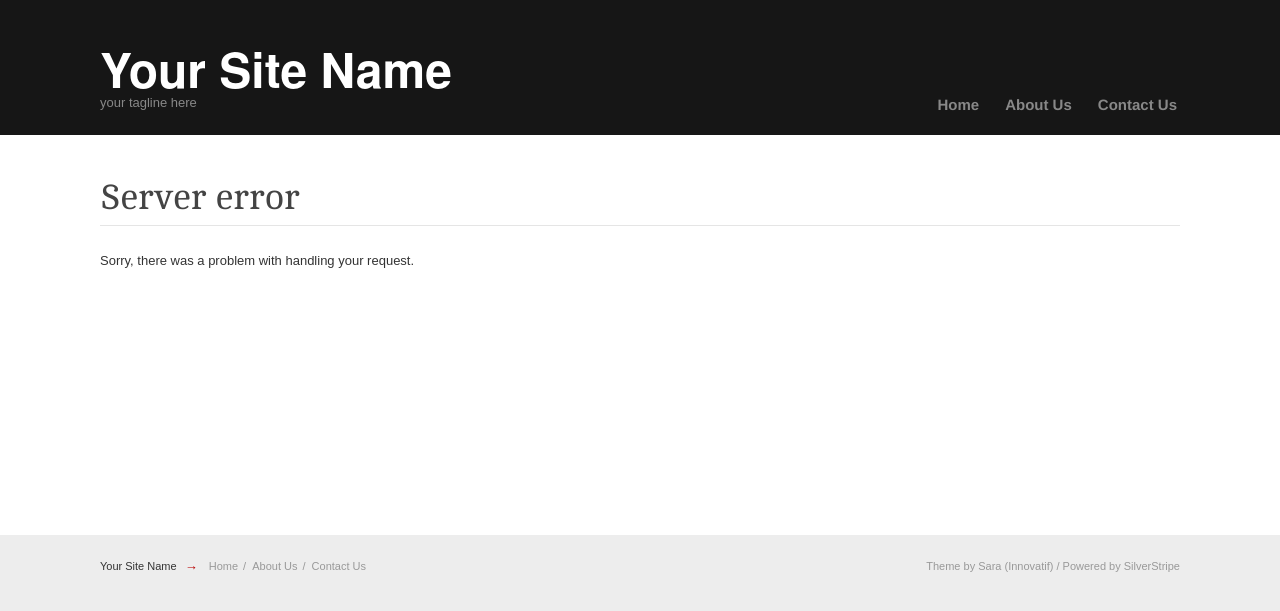
After one commit to helpfulrobot/stephenjcorwin-silverstripe-demo, a PHP site: page /assets/error-500.html in a window 1280 px wide. The commit adds this page. Shown: the top 611 px of the page. Run offline with PHP 8.4, Linux system fonts and the light colour scheme; some libraries are stand-ins or nearby versions.

Commit message:
updated git ignore and fixed images

```diff
--- a/08_image_setwidth/code/DP_Image_SetWidthPage.php
+++ b/08_image_setwidth/code/DP_Image_SetWidthPage.php
@@ -2,7 +2,6 @@
 class DP_Image_SetWidthPage extends DemonstrationPage {
 
 	private static $db = array(
-		'Width' => 'Int'
 	);
 
 	private static $has_one = array(
@@ -15,11 +14,9 @@ class DP_Image_SetWidthPage extends DemonstrationPage {
 		$tab = 'Root.Main';
 		$tab = 'Root.Examples';
 
-		$field = new NumericField('Width');
-    	$fields->addFieldToTab($tab, $field);
-
 		$field = new UploadField('Image');
 		$field->setAllowedMaxFileNumber(1);
+		$field->getValidator()->setAllowedMaxFileSize( 4 * 1024 * 1024 );
 		$field->setFolderName('Uploads/10-image-setwidth/');
     	$fields->addFieldToTab($tab, $field);
 
--- /dev/null
+++ b/assets/error-500.html
@@ -0,0 +1,109 @@
+<!DOCTYPE html>
+<!--
+>>>>>>>>>>>>>>>>>>>>>>>>>>>>>>>>>>>>>>>>>>>>>>>>>>>>>>>>>>>>>>>>>>>>>>>>>>>>>>>>>>>>>>>>>>>>>>>>>>>>>>>>>>
+Simple. by Sara (saratusar.com, @saratusar) for Innovatif - an awesome Slovenia-based digital agency (innovatif.com/en)
+Change it, enhance it and most importantly enjoy it!
+>>>>>>>>>>>>>>>>>>>>>>>>>>>>>>>>>>>>>>>>>>>>>>>>>>>>>>>>>>>>>>>>>>>>>>>>>>>>>>>>>>>>>>>>>>>>>>>>>>>>>>>>>>
+-->
+
+<!--[if !IE]><!-->
+<html lang="en-US">
+<!--<![endif]-->
+<!--[if IE 6 ]><html lang="en-US" class="ie ie6"><![endif]-->
+<!--[if IE 7 ]><html lang="en-US" class="ie ie7"><![endif]-->
+<!--[if IE 8 ]><html lang="en-US" class="ie ie8"><![endif]-->
+<head>
+	<base href="http://localhost/"><!--[if lte IE 6]></base><![endif]-->
+	<title>Server error &raquo; Your Site Name</title>
+	<meta charset="utf-8">
+	<meta name="viewport" content="width=device-width, initial-scale=1.0, maximum-scale=1.0, user-scalable=0">
+	<meta http-equiv="Content-Type" content="text/html; charset=utf-8">
+	<meta name="generator" content="SilverStripe - http://silverstripe.org" />
+<meta http-equiv="Content-type" content="text/html; charset=utf-8" />
+
+	<!--[if lt IE 9]>
+	<script src="//html5shiv.googlecode.com/svn/trunk/html5.js"></script>
+	<![endif]-->
+
+
+
+
+	<link rel="shortcut icon" href="themes/simple/images/favicon.ico" />
+<link rel="stylesheet" type="text/css" href="/themes/simple/css/reset.css?m=1458142734" />
+<link rel="stylesheet" type="text/css" href="/themes/simple/css/typography.css?m=1458142734" />
+<link rel="stylesheet" type="text/css" href="/themes/simple/css/form.css?m=1458142734" />
+<link rel="stylesheet" type="text/css" href="/themes/simple/css/layout.css?m=1458142734" />
+</head>
+<body class="ErrorPage no-sidebar" dir="ltr">
+<header class="header" role="banner">
+	<div class="inner">
+		<div class="unit size4of4 lastUnit">
+			<a href="http://localhost/" class="brand" rel="home">
+				<h1>Your Site Name</h1>
+
+				<p>your tagline here</p>
+
+			</a>
+
+			<nav class="primary">
+	<span class="nav-open-button">²</span>
+	<ul>
+
+			<li class="link"><a href="/" title="Home">Home</a></li>
+
+			<li class="link"><a href="/about-us/" title="About Us">About Us</a></li>
+
+			<li class="link"><a href="/contact-us/" title="Contact Us">Contact Us</a></li>
+
+	</ul>
+</nav>
+
+		</div>
+	</div>
+</header>
+
+<div class="main" role="main">
+	<div class="inner typography line">
+		<aside class="sidebar unit size1of4">
+
+</aside>
+
+<div class="content-container unit size3of4 lastUnit">
+	<article>
+		<h1>Server error</h1>
+		<div class="content"><p>Sorry, there was a problem with handling your request.</p></div>
+	</article>
+
+
+</div>
+	</div>
+</div>
+<footer class="footer" role="contentinfo">
+	<div class="inner">
+		<div class="unit size4of4 lastUnit">
+			<div class="left">
+				<a href="http://localhost/" class="brand" rel="home">Your Site Name</a>
+				<span class="arrow">&rarr;</span> <nav class="primary">
+	<span class="nav-open-button">²</span>
+	<ul>
+
+			<li class="link"><a href="/" title="Home">Home</a></li>
+
+			<li class="link"><a href="/about-us/" title="About Us">About Us</a></li>
+
+			<li class="link"><a href="/contact-us/" title="Contact Us">Contact Us</a></li>
+
+	</ul>
+</nav>
+</div>
+			<small class="right"><a href="http://simple.innovatif.com/about/">Theme</a> by <a href="http://www.saratusar.com">Sara</a> (Innovatif) / Powered by <a href="http://silverstripe.org">SilverStripe</a></small>
+		</div>
+	</div>
+</footer>
+
+
+
+<script type="text/javascript" src="/framework/thirdparty/jquery/jquery.js?m=1458142728"></script><script type="text/javascript" src="themes/simple/javascript/script.js"></script>
+
+</body>
+</html>
```
Also changed, not shown: assets/error-404.html (added, +109 -0 lines), assets/silverstripe-style-sheet/min.css (added, +1 -0 lines), _db-snapshots/05-13-16.sql, assets/Uploads/SilverStripeLogo.png (added), assets/Uploads/abel.jpeg (added), assets/Uploads/bird.jpg (added), assets/Uploads/cat.jpg (added), assets/Uploads/georgew.jpg (added), 1 other file.
